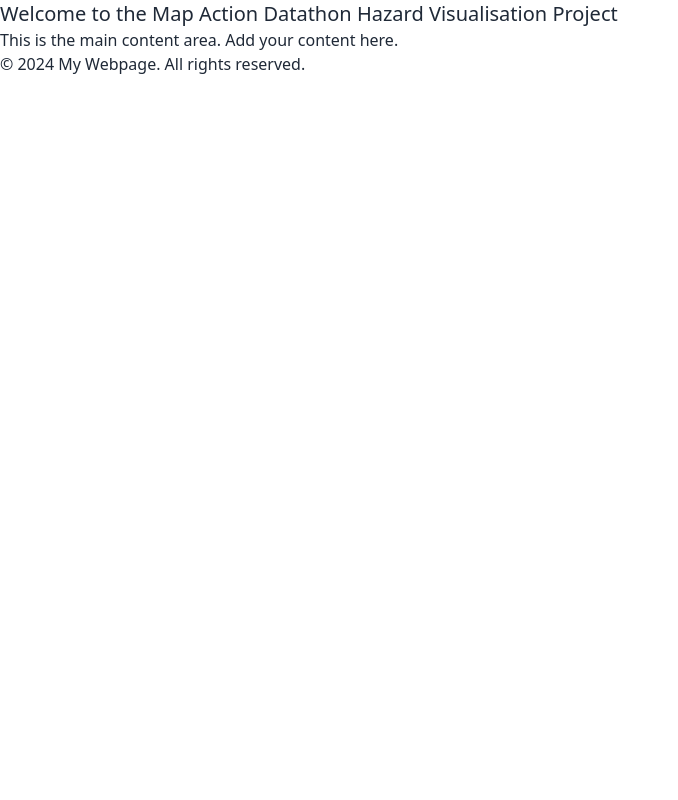
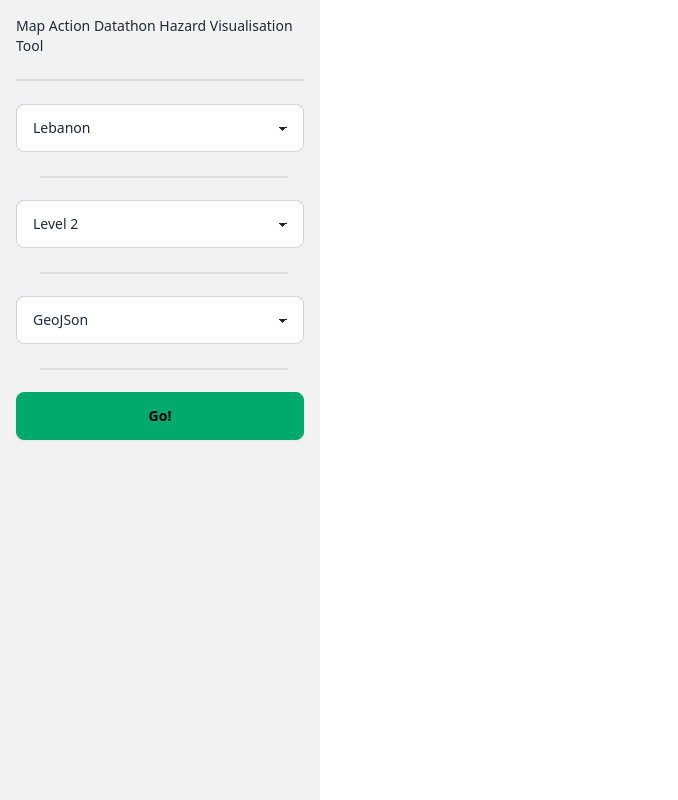
Before and after one commit to mapaction/hazard-visualisation-tool, a plain HTML site: page front/index.html in a window 1280 px wide. Shown: the whole page, without its empty margins (0-678 px from the left). Drawn offline with nearby package versions, Linux system fonts and the light colour scheme.

Commit message:
sidebar added WIP

```diff
--- a/front/index.html
+++ b/front/index.html
@@ -1,24 +1,64 @@
 <!DOCTYPE html>
 <html lang="en">
+
 <head>
     <meta charset="UTF-8">
-    <meta name="viewport" content="width=device-width, initial-scale=1.0">
     <title>My Webpage</title>
     <link href="https://cdn.jsdelivr.net/npm/daisyui@4.12.13/dist/full.min.css" rel="stylesheet" type="text/css" />
     <script src="https://cdn.tailwindcss.com"></script>
 </head>
+
 <body>
-    <header>
-        <h1 class="text-xl">Welcome to the Map Action Datathon Hazard Visualisation Project </h1>
-    </header>
+    <div id="drawer container">
+        <div class="drawer lg:drawer-open">
+            <input id="my-drawer-2" type="checkbox" class="drawer-toggle" />
+            <div class="drawer-content flex flex-col items-center justify-center">
+                <label htmlFor="my-drawer-2" class="btn btn-primary drawer-button lg:hidden mt-10">Show Options</label>
+            </div>
+            <div class="drawer-side">
+                <label htmlFor="my-drawer-2" aria-label="close sidebar" class="drawer-overlay"></label>
+                <ul class="menu p-4 w-80 min-h-full bg-base-200 text-base-content">
+                    <h1>Map Action Datathon Hazard Visualisation Tool</h1>
+                    <div class="divider"></div>
+                    <li>
+                        <select id='country select' class="select select-bordered w-full max-w-xs">
+                            <summary class="btn m-1">Country</summary>
+                                <option><a>Lebanon</a></option>
+                                <option><a>Lebanon</a></option>
+                                <option><a>Lebanon</a></option>
+                            </ul>
+                        </select>
+                        <div class="divider"></div>
+                        <select id='country select' class="select select-bordered w-full max-w-xs">
+                            <summary class="btn m-1">Admin Level</summary>
+                                <option><a>Level 2</a></option>
+                                <option><a>Level 2</a></option>
+                                <option><a>level 2</a></option>
+                            </ul>
+                        </select>
+                        <div class="divider"></div>
+                        <select id='country select' class="select select-bordered w-full max-w-xs">
+                            <summary class="btn m-1">Data Type</summary>
+                                <option><a>GeoJSon</a></option>
+                                <option><a>CSV</a></option>
+                            </ul>
+                        </select>
+                        <div class="divider"></div>
+                        <button class="btn btn-success">Go!</button>
 
-    <main>
-        <p>This is the main content area. Add your content here.</p>
-    </main>
 
-    <footer>
-        <p>&copy; 2024 My Webpage. All rights reserved.</p>
-    </footer>
+                    </li>
+                </ul>
+
+            </div>
+        </div>
+    </div>
+    <div id="dataviz container">
+
+    </div>
+
+
     <script src="scripts/main.js"></script>
 </body>
+
 </html>
```
Also changed, not shown: front/assets/mapaction_logo.png (added).
